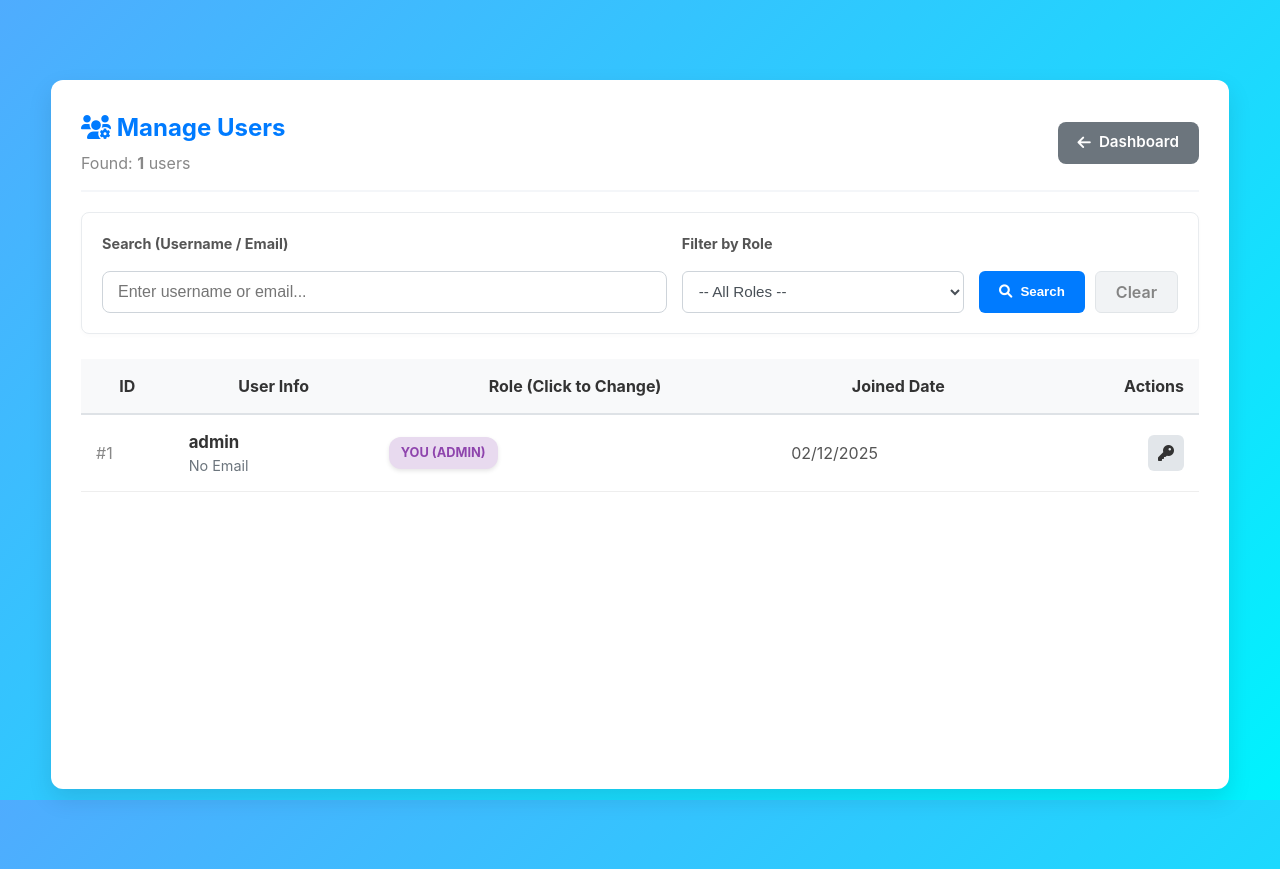
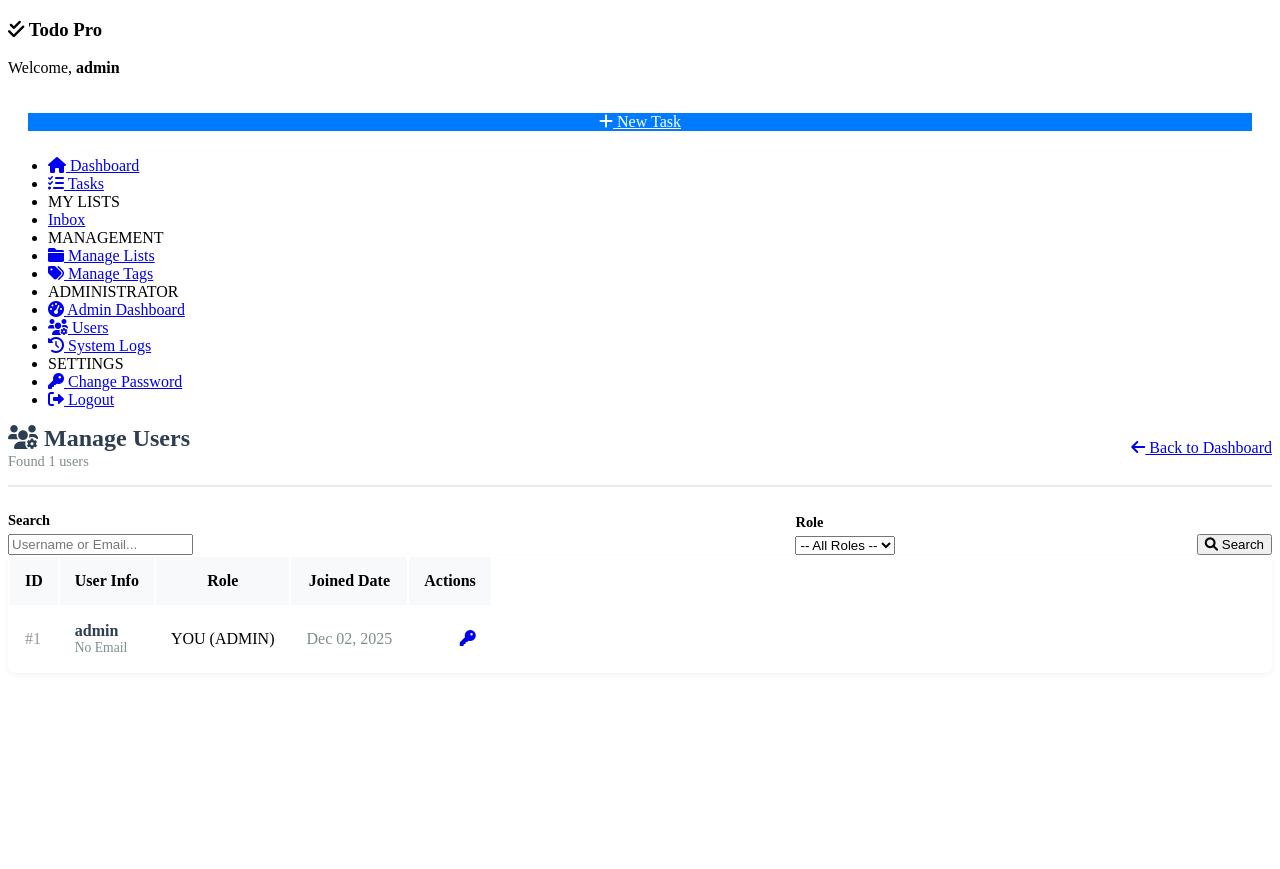
Before and after one commit to MinhQuanhehehe/project1, a PHP site: page /admin/manage_users.php in a window 1280 px wide. After the commit the page ends 652 px from the top, so only its background shows below. Run offline with PHP 8.4, Linux system fonts and the light colour scheme; a user stored in the database is signed in; data comes from the database, SQL or seed files in the repository; data that the repository does not hold is empty.

Commit message:
Update manage_users.php

```diff
--- a/todolist/admin/manage_users.php
+++ b/todolist/admin/manage_users.php
@@ -10,11 +10,7 @@ if (!isset($_SESSION['role']) || $_SESSION['role'] !== 'admin') {
 
 $search = $_GET['search'] ?? '';
 $filter_role = $_GET['role'] ?? '';
-
-// Query build
-$where_clauses = ["1=1"];
-$params = [];
-$types = "";
+$where_clauses = ["1=1"]; $params = []; $types = "";
 
 // Filter by name or email
 if (!empty($search)) {
@@ -40,207 +36,98 @@ if (!empty($params)) {
 }
 $stmt->execute();
 $users_result = $stmt->get_result();
-$total_users = $users_result->num_rows;
 ?>
 
 <!DOCTYPE html>
 <html lang="en">
 <head>
     <meta charset="UTF-8">
-    <title>Manage Users - Todo App Pro</title>
-    <link rel="stylesheet" href="../assets/css/style.css">
+    <title>Manage Users</title>
+    <link rel="stylesheet" href="../assets/css/style1.css?v=1.0">
     <link rel="stylesheet" href="https://cdnjs.cloudflare.com/ajax/libs/font-awesome/6.0.0/css/all.min.css">
-    <style>
-        .admin-container {
-            width: 95%; max-width: 1600px; margin: 40px auto;
-            background: #fff; padding: 30px; border-radius: 12px;
-            box-shadow: 0 10px 25px rgba(0,0,0,0.1);
-        }
+</head>
+<body>
 
-        .filter-bar {
-            background: #fff;
-            padding: 20px;
-            border: 1px solid #e9ecef;
-            border-radius: 8px;
-            display: flex;
-            align-items: flex-end;
-            gap: 15px;
-            flex-wrap: wrap;
-            margin-bottom: 25px;
-            box-shadow: 0 2px 5px rgba(0,0,0,0.02);
-        }
+<?php
+$path_to_root = '../';
+include '../includes/sidebar.php';
+?>
 
-        .filter-group {
-            display: flex;
-            flex-direction: column;
-            gap: 8px;
-            flex: 1;
-            min-width: 200px;
-        }
+<div class="main-content">
 
-        .filter-group label {
-            font-size: 0.9em;
-            font-weight: 700;
-            color: #555;
-        }
-
-        .filter-input {
-            padding: 10px 12px;
-            border: 1px solid #ced4da;
-            border-radius: 6px;
-            width: 100%;
-            font-size: 0.95em;
-            color: #495057;
-            height: 42px;
-        }
-
-        .filter-input:focus {
-            border-color: #007bff;
-            outline: 0;
-            box-shadow: 0 0 0 0.2rem rgba(0,123,255,.25);
-        }
-
-        .filter-actions {
-            display: flex;
-            gap: 10px;
-            padding-bottom: 0;
-        }
-
-        .btn-apply {
-            height: 42px;
-            padding: 0 20px;
-            background-color: #007bff;
-            color: white;
-            border: none;
-            border-radius: 6px;
-            font-weight: 600;
-            display: inline-flex;
-            align-items: center;
-            gap: 8px;
-            cursor: pointer;
-            transition: background 0.2s;
-        }
-        .btn-apply:hover { background-color: #0056b3; }
-
-        .btn-clear {
-            height: 42px;
-            padding: 0 20px;
-            background-color: #e9ecef;
-            color: #333;
-            border: 1px solid #ced4da;
-            border-radius: 6px;
-            font-weight: 600;
-            display: inline-flex;
-            align-items: center;
-            text-decoration: none;
-            transition: background 0.2s;
-        }
-        .btn-clear:hover { background-color: #dde2e6; }
-
-        .role-select {
-            padding: 5px; border-radius: 4px; border: 1px solid #ced4da;
-            font-size: 0.85rem; font-weight: bold; cursor: pointer;
-        }
-        .role-admin { background: #e8daef; color: #8e44ad; border-color: #d2b4de; }
-        .role-user { background: #d1ecf1; color: #0c5460; border-color: #bee5eb; }
-
-        .badge-pill { padding: 5px 10px; border-radius: 12px; font-size: 0.8em; font-weight: bold; }
-    </style>
-</head>
-<body style="background-color: #f4f6f9;">
-
-<div class="admin-container">
-
-    <div style="display: flex; justify-content: space-between; align-items: center; margin-bottom: 20px; border-bottom: 2px solid #f4f6f9; padding-bottom: 15px;">
+    <div style="display: flex; justify-content: space-between; align-items: center; margin-bottom: 25px; padding-bottom: 15px; border-bottom: 2px solid #e9ecef;">
         <div>
-            <h2 style="color: #007bff; margin-bottom: 5px;"><i class="fas fa-users-cog"></i> Manage Users</h2>
-            <span style="color: #888;">Found: <strong><?php echo $total_users; ?></strong> users</span>
+            <h2 style="margin: 0; color: #2c3e50;"><i class="fas fa-users-cog"></i> Manage Users</h2>
+            <span style="color: #7f8c8d; font-size: 0.9em;">Found <?php echo $users_result->num_rows; ?> users</span>
         </div>
-        <a href="admin.php" class="btn btn-secondary"><i class="fas fa-arrow-left"></i> Dashboard</a>
+        <a href="admin.php" class="btn btn-secondary">
+            <i class="fas fa-arrow-left"></i> Back to Dashboard
+        </a>
     </div>
 
-    <form action="manage_users.php" method="GET" class="filter-bar">
-
-        <div class="filter-group" style="flex: 2;">
-            <label>Search (Username / Email)</label>
-            <input type="text" name="search" value="<?php echo htmlspecialchars($search); ?>"
-                   placeholder="Enter username or email..." class="filter-input">
+    <form action="manage_users.php" method="GET" class="filter-wrapper" style="display: flex; gap: 15px; align-items: flex-end;">
+        <div style="flex: 2;">
+            <label style="font-weight: 600; font-size: 0.9em; display: block; margin-bottom: 5px;">Search</label>
+            <input type="text" name="search" value="<?php echo htmlspecialchars($search); ?>" placeholder="Username or Email..." class="filter-field">
         </div>
-
-        <div class="filter-group">
-            <label>Filter by Role</label>
-            <select name="role" class="filter-input">
+        <div style="flex: 1;">
+            <label style="font-weight: 600; font-size: 0.9em; display: block; margin-bottom: 5px;">Role</label>
+            <select name="role" class="filter-field">
                 <option value="">-- All Roles --</option>
                 <option value="user" <?php echo $filter_role==='user'?'selected':''; ?>>User</option>
                 <option value="admin" <?php echo $filter_role==='admin'?'selected':''; ?>>Admin</option>
             </select>
         </div>
-
-        <div class="filter-actions">
-            <button type="submit" class="btn-apply"><i class="fas fa-search"></i> Search</button>
-
+        <button type="submit" class="btn"><i class="fas fa-search"></i> Search</button>
         <?php if(!empty($search) || !empty($filter_role)): ?>
-                <a href="manage_users.php" class="btn-clear">Clear</a>
-            <?php else: ?>
-                <a href="manage_users.php" class="btn-clear" style="pointer-events: none; opacity: 0.6;">Clear</a>
+            <a href="manage_users.php" class="btn btn-secondary">Clear</a>
         <?php endif; ?>
-        </div>
     </form>
 
-    <div style="overflow-x: auto; min-height: 400px;">
-        <table style="width: 100%; border-collapse: collapse;">
-            <thead>
-            <tr style="background: #f8f9fa; border-bottom: 2px solid #dee2e6;">
+    <div style="background: #fff; border-radius: 8px; box-shadow: 0 2px 5px rgba(0,0,0,0.05); overflow: hidden;">
+        <table class="table-clean" style="margin: 0;">
+            <thead style="background: #f8f9fa;">
+            <tr>
                 <th style="padding: 15px;">ID</th>
                 <th style="padding: 15px;">User Info</th>
-                <th style="padding: 15px;">Role (Click to Change)</th>
+                <th style="padding: 15px;">Role</th>
                 <th style="padding: 15px;">Joined Date</th>
                 <th style="padding: 15px; text-align: right;">Actions</th>
             </tr>
             </thead>
             <tbody>
-            <?php if ($users_result->num_rows > 0): ?>
             <?php while($u = $users_result->fetch_assoc()): ?>
-                    <tr style="border-bottom: 1px solid #eee;">
-                        <td style="padding: 15px; color: #888;">#<?php echo $u['user_id']; ?></td>
-
+                <tr>
+                    <td style="padding: 15px; color: #999;">#<?php echo $u['user_id']; ?></td>
                     <td style="padding: 15px;">
-                            <div style="font-weight: bold; font-size: 1.05em; color: #333;"><?php echo htmlspecialchars($u['username']); ?></div>
-                            <div style="font-size: 0.9em; color: #6c757d;"><?php echo htmlspecialchars($u['email'] ?? 'No Email'); ?></div>
+                        <div style="font-weight: bold; color: #2c3e50;"><?php echo htmlspecialchars($u['username']); ?></div>
+                        <div style="font-size: 0.85em; color: #7f8c8d;"><?php echo htmlspecialchars($u['email'] ?? 'No Email'); ?></div>
                     </td>
-
                     <td style="padding: 15px;">
                         <?php if ($u['user_id'] != $_SESSION['user_id']): ?>
                             <form action="admin_actions.php" method="POST" style="margin: 0;">
                                 <input type="hidden" name="action" value="update_role">
                                 <input type="hidden" name="user_id" value="<?php echo $u['user_id']; ?>">
-                                    <input type="hidden" name="redirect" value="manage_users.php"> <select name="role" onchange="this.form.submit()"
-                                                                                                           class="role-select <?php echo ($u['role']=='admin')?'role-admin':'role-user'; ?>">
+                                <input type="hidden" name="redirect" value="manage_users.php">
+                                <select name="role" onchange="this.form.submit()" class="role-select" style="padding: 5px; border-radius: 4px; border: 1px solid #ccc;">
                                     <option value="user" <?php echo ($u['role']=='user')?'selected':''; ?>>User</option>
                                     <option value="admin" <?php echo ($u['role']=='admin')?'selected':''; ?>>Admin</option>
                                 </select>
                             </form>
                         <?php else: ?>
-                                <span class="badge-pill role-admin" style="background: #e8daef; color: #8e44ad; padding: 6px 12px; cursor: default;">YOU (ADMIN)</span>
+                            <span class="role-badge badge-admin">YOU (ADMIN)</span>
                         <?php endif; ?>
                     </td>
-
-                        <td style="padding: 15px; color: #555;"><?php echo date("d/m/Y", strtotime($u['created_at'])); ?></td>
-
+                    <td style="padding: 15px; color: #7f8c8d;"><?php echo date("M d, Y", strtotime($u['created_at'])); ?></td>
                     <td style="padding: 15px; text-align: right;">
                         <div style="display: flex; justify-content: flex-end; gap: 8px;">
                             <a href="admin_actions.php?action=reset_pass&id=<?php echo $u['user_id']; ?>&redirect=manage_users.php"
-                                   class="btn-icon" style="background: #e2e6ea; color: #333; width: 36px; height: 36px; display: inline-flex; justify-content: center; align-items: center; border-radius: 6px;"
-                                   title="Reset Pass to '123456'"
-                                   onclick="return confirm('Reset password for <?php echo $u['username']; ?>?');">
+                               class="action-icon" onclick="return confirm('Reset password to 123456?');" title="Reset Password">
                                 <i class="fas fa-key"></i>
                             </a>
-
                             <?php if($u['user_id'] != $_SESSION['user_id']): ?>
                                 <a href="admin_actions.php?action=delete_user&id=<?php echo $u['user_id']; ?>&redirect=manage_users.php"
-                                       class="btn-icon" style="background: #ffebee; color: #dc3545; width: 36px; height: 36px; display: inline-flex; justify-content: center; align-items: center; border-radius: 6px;"
-                                       title="Delete User"
-                                       onclick="return confirm('Delete user <?php echo $u['username']; ?> and ALL their tasks?');">
+                                   class="action-icon icon-delete" onclick="return confirm('Delete this user?');" title="Delete User">
                                     <i class="fas fa-trash"></i>
                                 </a>
                             <?php endif; ?>
@@ -248,13 +135,10 @@ $total_users = $users_result->num_rows;
                     </td>
                 </tr>
             <?php endwhile; ?>
-            <?php else: ?>
-                <tr><td colspan="5" style="padding: 30px; text-align: center; color: #888;">No users found matching your search.</td></tr>
-            <?php endif; ?>
             </tbody>
         </table>
     </div>
+</div>
 
-</div>
 </body>
 </html>
```
Lines whose indentation alone changed are shown as unchanged.
